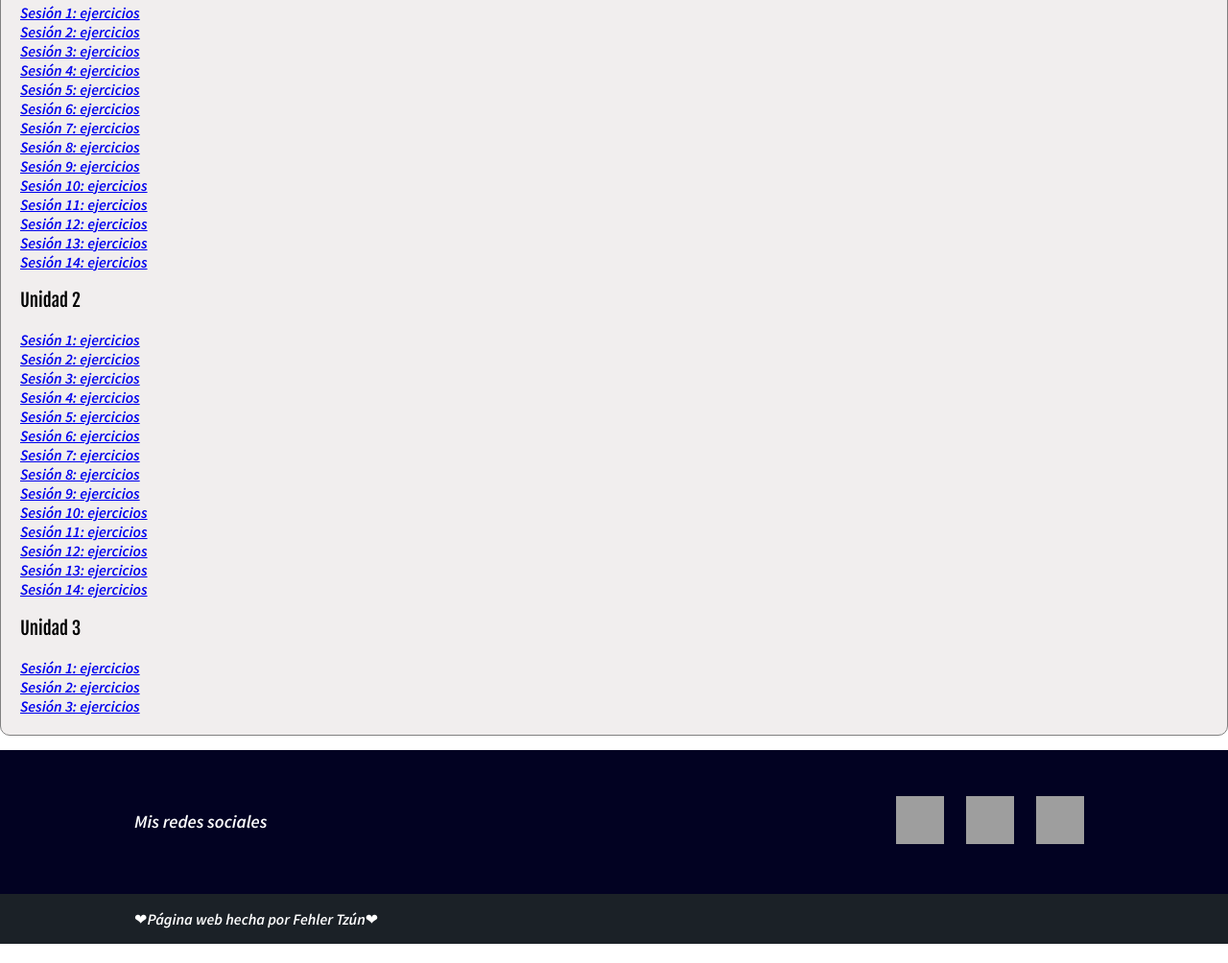
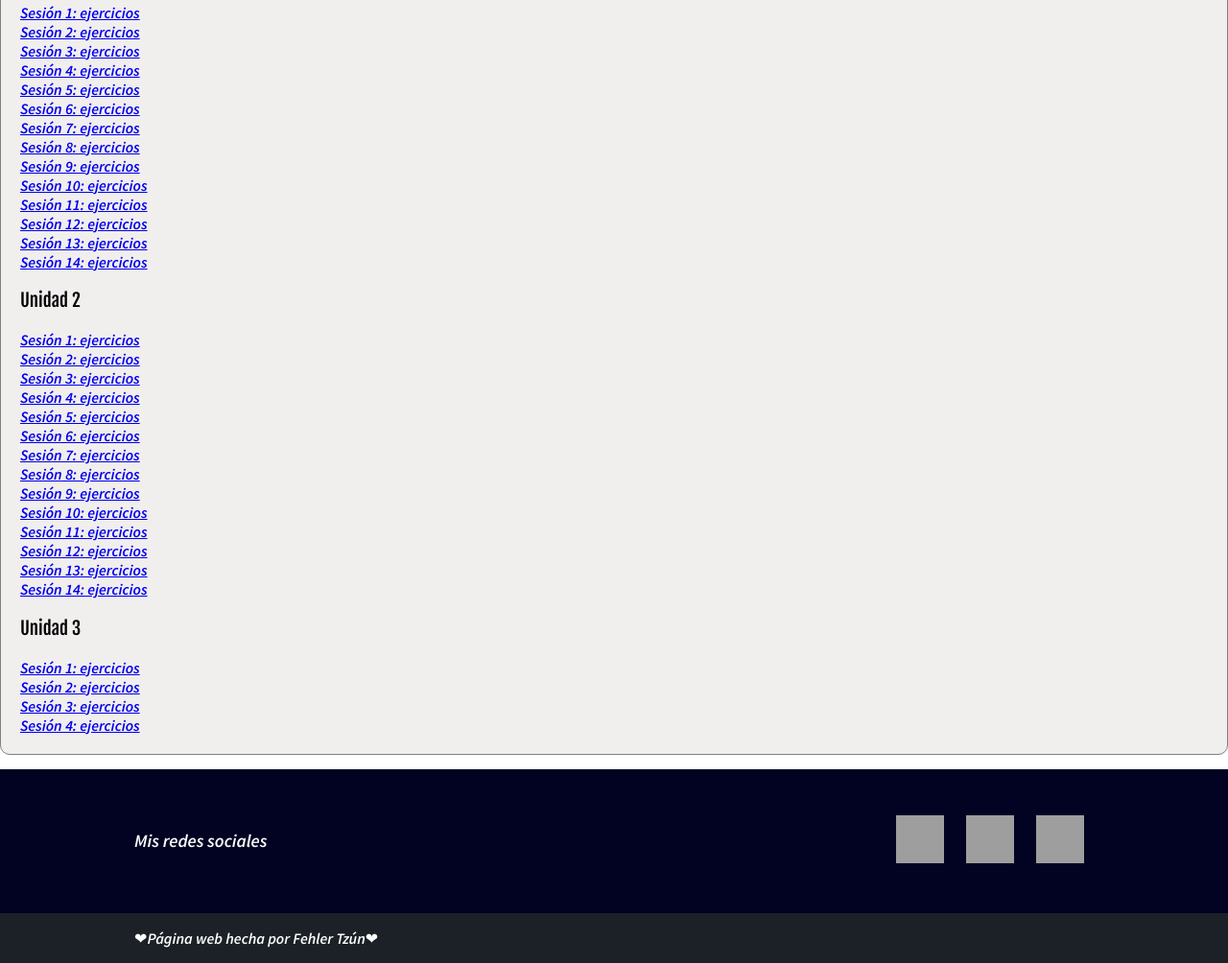
Before and after one commit to Fehler4603/cuartoprimaria, a plain HTML site: page index.html in a window 1280 px wide. Shown: the part 1049-2053 px from the top of the page at 96% size. Drawn offline with Linux system fonts and the light colour scheme; grey boxes are pictures that could not be loaded.

Commit message:
sesion 4 unidad 3

```diff
--- a/index.html
+++ b/index.html
@@ -161,6 +161,8 @@
                 <a href="https://docs.google.com/forms/d/e/1FAIpQLSebw_T1PIFmzXJu9aVXmc1kzxmUiWJprNBx8dVI3e4Wo9YaBA/viewform?usp=sf_link" target="blank">Sesi&oacute;n 3: ejercicios</a>
             </li>
             <li>
+                <a href="https://docs.google.com/forms/d/e/1FAIpQLSeagchTOOMyhQuoZwnSuyVg6vphdXvBgoO739USY2QsNNdXXQ/viewform?usp=sf_link" target="blank">Sesi&oacute;n 4: ejercicios</a>
+            </li>
         </ol>
     </article>
     <!-- <section id="portafolio" class="portfolio">
```
